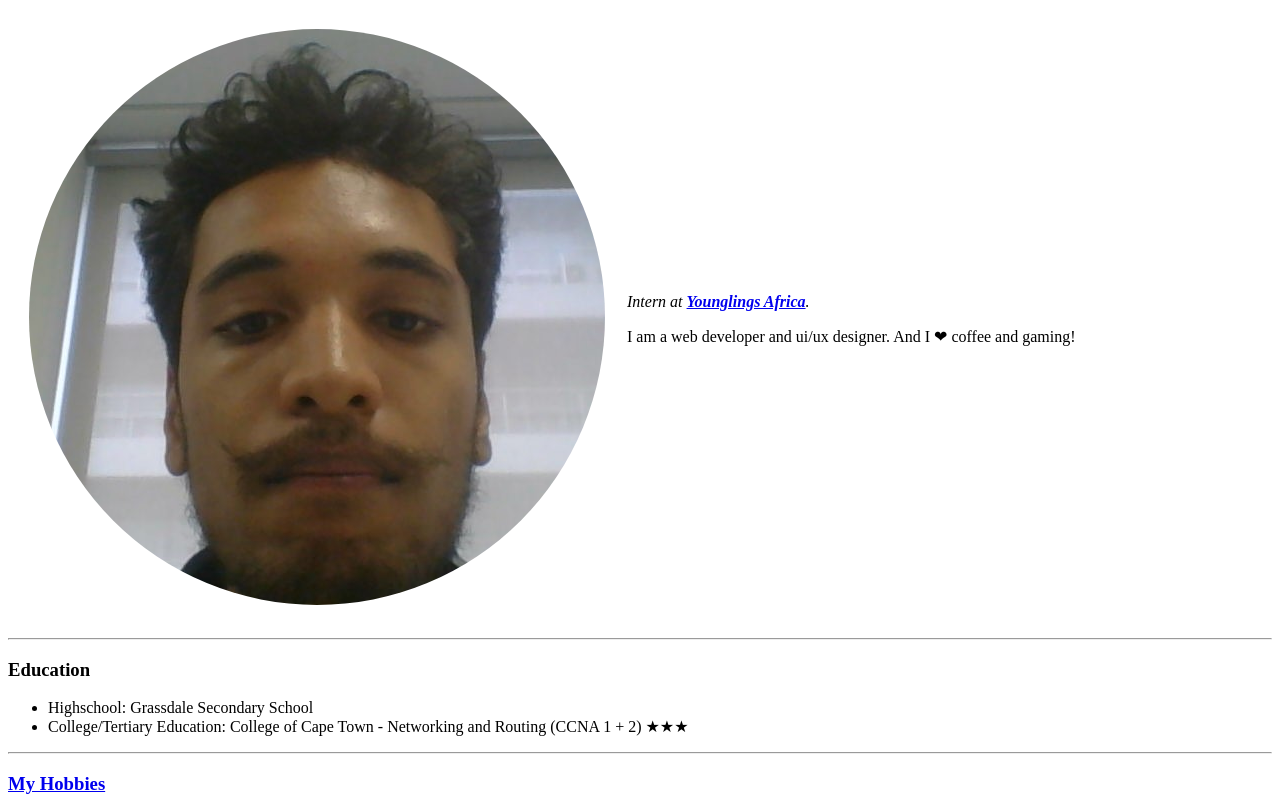
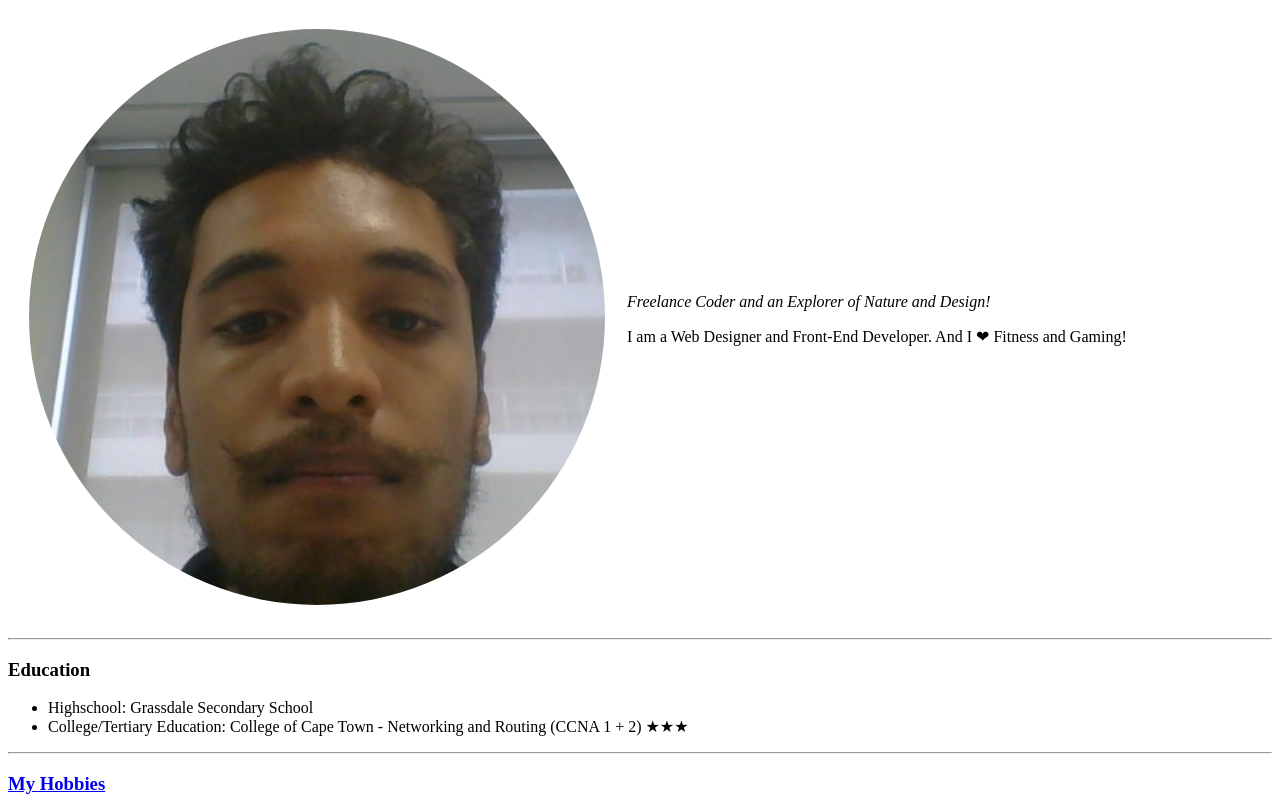
Before and after one commit to zeneaglecloud/cv, a plain HTML site: page index.html in a window 1280 px wide. Shown: the top 800 px of the page. Drawn offline with Linux system fonts and the light colour scheme.

Commit message:
Update index.html

```diff
--- a/index.html
+++ b/index.html
@@ -14,10 +14,10 @@
     </td>
     <td>
       <p>
-        <em>Intern at <strong><a href="https://www.younglings.capetown/">Younglings Africa</a></strong>.</em>
+        <em>Freelance Coder and an Explorer of Nature and Design!</em>
       </p>
       <p>
-        I am a web developer and ui/ux designer. And I ❤ coffee and gaming!
+        I am a Web Designer and Front-End Developer. And I ❤ Fitness and Gaming!
       </p>
     </td>
     </tr>
```
